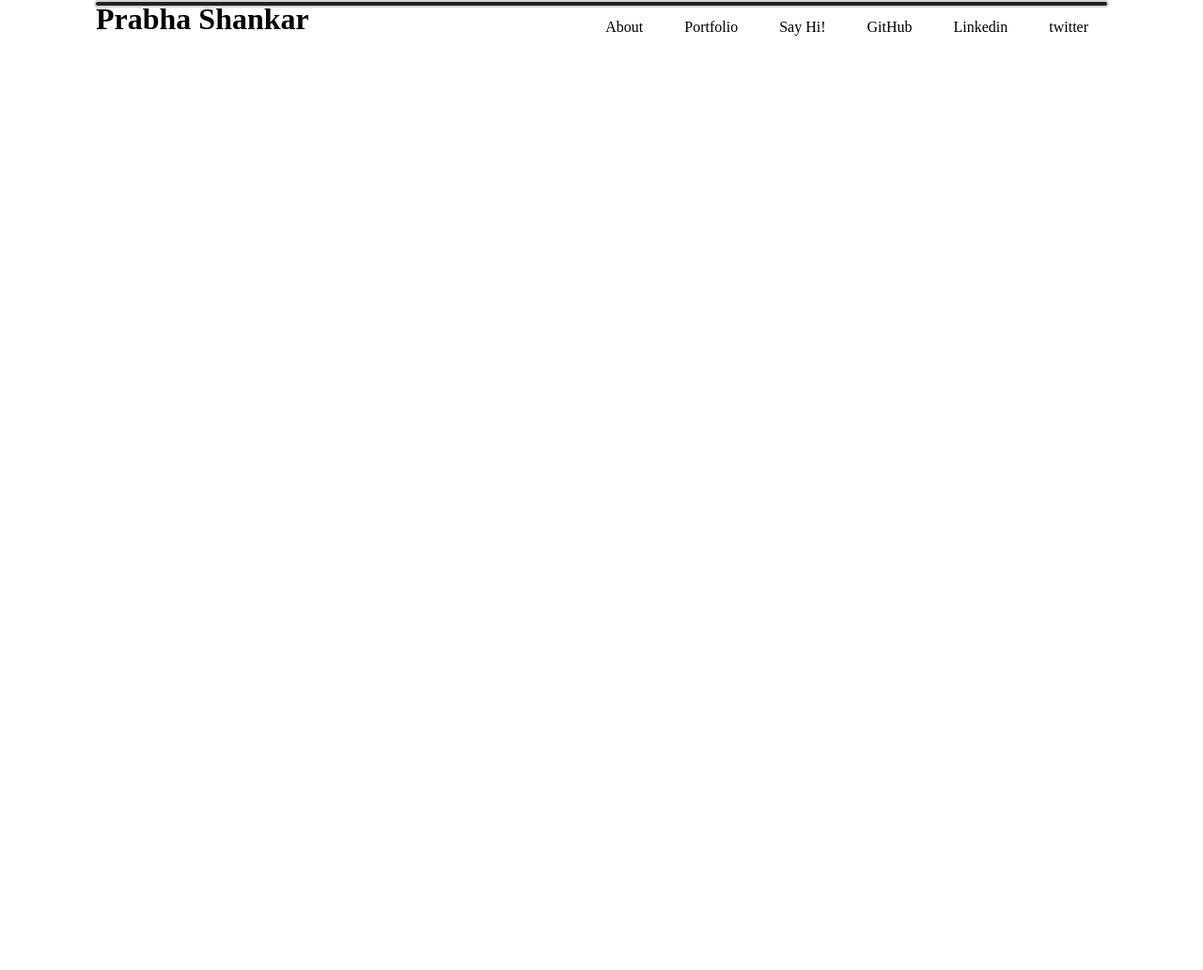
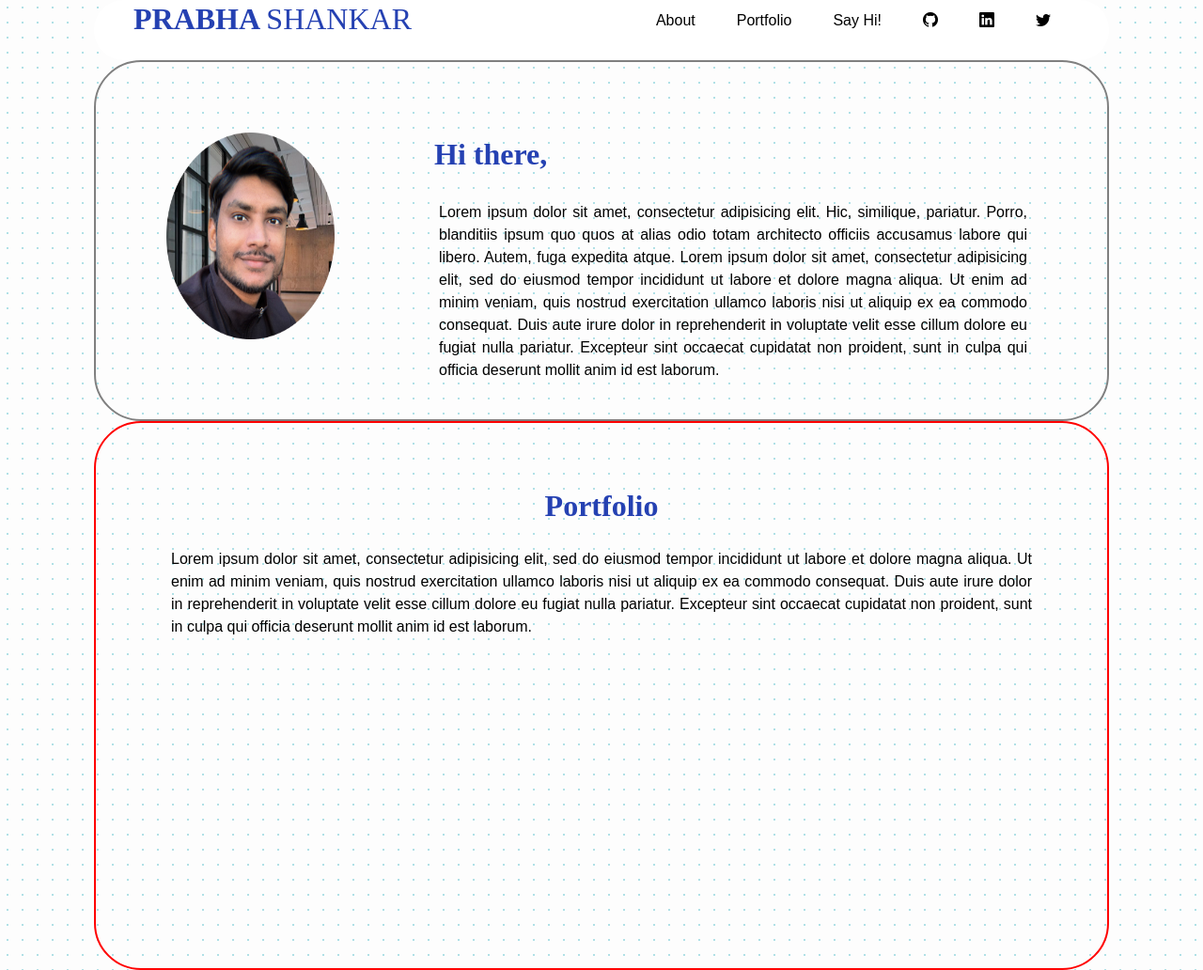
Before and after one commit to shankarprabha/Portfolio, a plain HTML site: page index.html in a window 1280 px wide. Shown: the whole page at 94% size. Before the commit the page ends 800 px from the top, so only its background shows below. Drawn offline with nearby package versions, Linux system fonts and the light colour scheme; a web font is replaced by a local one.

Commit message:
Version 2 - HTML & CSS
- Updated the Navbar (added icons)
- Create About me section
- Created Portfolio section

```diff
--- a/css/styles.css
+++ b/css/styles.css
@@ -1,24 +1,69 @@
 body{
-  background: #FFF;
   margin: 0 100px;
+  background-color: #fdfdfd;
+  background-image: radial-gradient(circle, powderblue 1px, rgba(0,0,0,0) 1px);
+  background-size: 1rem 1rem;
 }
 
 h1{
+  color: #2541B2;
   margin: 0;
+  padding-bottom: 10px;
+  font-family: 'DM Serif Display', serif;
+}
+ul{
+  margin: 0;
+  padding: 0;
 }
 li{
+  font-family: 'Poppins', sans-serif;
   list-style: none;
   display: inline-block;
-  padding: 0 20px;
+  width: auto;
+  padding: 8px 20px;
 }
+
+li:hover{
+  background-color: #2541B2;
+  color: white;
+  border: 0 solid black;
+  border-radius: 50px;
+}
+
+a{
+  text-decoration: none;
+  color: inherit;
+}
+a:active{
+  background-color: #2541B2;
+  color: white;
+  border: 0 solid black;
+  border-radius: 50px;
+}
+
+.name{
+  color: #2541B2;
+}
+
+.name:hover{
+  color: #1768AC;
+}
+
+.lastname{
+  font-weight:lighter;
+}
+
 
 .navbar{
   position: relative;
-  padding:2px 30px;
-  background: #222;
-  border: 2px solid lightgrey;
+  height: 40px;
+  width: auto;
+  background: #FFFFFF;
+  border: 2px solid #FFFFFF;
   border-radius: 50px;
+  padding-bottom: 20px;
 }
+
 
 .navLogo, .navLinks{
   display: inline-block;
@@ -26,10 +71,64 @@ li{
 }
 
 .navLogo{
-  top: 0;
-  left: 0;
+  height: 40px;
+  width: 30%;
+  left: 40px;
+
 }
 
 .navLinks{
-  right: 0;
+  height: 40px;
+  width: 70%;
+  top: 3px;
+  right: 40px;
+  text-align: right;
 }
+
+.aboutSection{
+  padding: 40px;
+  height: 300px;
+  width: auto;
+  border: 2px solid grey;
+  border-radius: 50px;
+}
+.aboutSection img{
+  height: 220px;
+  width: 18%;
+  padding: 35px;
+  float: left;
+}
+.bio{
+  padding: 40px;
+  width: auto;
+  margin-left: 280px;
+}
+
+
+.bio-para{
+  padding: 5px;
+  line-height: 1.5;
+  text-align: justify;
+  font-size: 1em;
+  font-family: 'Poppins', sans-serif;
+}
+
+.portfolioSection{
+  height: 500px;
+  width: auto;
+  padding: 40px;
+  border: 2px solid red;
+  border-radius: 50px;
+}
+
+.porto-heading{
+  padding: 30px 30px 0 30px;
+  text-align: center;
+}
+.porto-para{
+  padding: 10px 40px;
+  line-height: 1.5;
+  text-align: justify;
+  font-size: 1em;
+  font-family: 'Poppins', sans-serif;
+}
--- a/index.html
+++ b/index.html
@@ -1,34 +1,78 @@
 <!DOCTYPE html>
 <html lang="en" dir="ltr">
+
 <head>
   <meta charset="utf-8">
+
   <link rel="stylesheet" href="css/styles.css">
+  <link rel="preconnect" href="https://fonts.googleapis.com">
+  <link rel="preconnect" href="https://fonts.gstatic.com" crossorigin>
+  <link href="https://fonts.googleapis.com/css2?family=DM+Serif|Poppins+Display&display=swap" rel="stylesheet">
+  <link rel="stylesheet" href="https://cdn.jsdelivr.net/npm/bootstrap-icons@1.9.1/font/bootstrap-icons.css">
+
   <title>Prabha Shankar</title>
 </head>
+
 <body>
   <div class="wrapper">
 
     <div class="navbar">
-
       <div class="navLogo">
-          <h1><span>Prabha</span> Shankar</h1>
+        <h1 class="name">PRABHA <span class="lastname">SHANKAR</span></h1>
+      </div>
+      <div class="navLinks">
+        <ul>
+          <li><a href="#aboutSection">About</a></li>
+          <li><a href="#portfolioSection">Portfolio</a></li>
+          <li>Say Hi!</li>
+          <li><a href="https://github.com/shankarprabha" target="_blank"><i class="bi bi-github"></i></a></li>
+          <li><a href="https://linkedin.com/" target="_blank"><i class="bi bi-linkedin"></i></a></li>
+          <li><a href="https://twitter.com/" target="_blank"><i class="bi bi-twitter"></i></a></li>
+        </ul>
+      </div>
     </div>
 
-        <div class="navLinks">
-          <ul>
-            <li>About</li>
-            <li>Portfolio</li>
-            <li>Say Hi!</li>
-            <li>GitHub</li>
-            <li>Linkedin</li>
-            <li>twitter</li>
-          </ul>
+    <div class="mainContent">
+
+      <div class="aboutSection" id="aboutSection">
+        <img src="images/profile-pic.png" alt="profile_picture">
+        <div class="bio">
+          <h1>Hi there,</h1>
+          <p class="bio-para">Lorem ipsum dolor sit amet, consectetur adipisicing elit. Hic, similique, pariatur. Porro, blanditiis ipsum quo quos at alias odio totam architecto officiis accusamus labore qui libero. Autem, fuga expedita atque. Lorem
+            ipsum dolor sit amet, consectetur adipisicing elit, sed do eiusmod tempor incididunt ut labore et dolore magna aliqua. Ut enim ad minim veniam, quis nostrud exercitation ullamco laboris nisi ut aliquip ex ea commodo consequat. Duis aute
+            irure dolor in reprehenderit in voluptate velit esse cillum dolore eu fugiat nulla pariatur. Excepteur sint occaecat cupidatat non proident, sunt in culpa qui officia deserunt mollit anim id est laborum.
+
+          </p>
+        </div>
       </div>
 
+      <div class="portfolioSection" id="portfolioSection">
+        <h1 class="porto-heading">Portfolio</h1>
+        <p class="porto-para">Lorem ipsum dolor sit amet, consectetur adipisicing elit, sed do eiusmod tempor incididunt ut labore et dolore magna aliqua. Ut enim ad minim veniam, quis nostrud exercitation ullamco laboris nisi ut aliquip ex ea commodo consequat. Duis aute irure dolor in reprehenderit in voluptate velit esse cillum dolore eu fugiat nulla pariatur. Excepteur sint occaecat cupidatat non proident, sunt in culpa qui officia deserunt mollit anim id est laborum.</p>
+        <!--<div class="pf-board">
+          <div class="pf-board-card1">
+            <img src="" alt="">
+            <h1>Project 1</h1>
+            <p>Project Desc</p>
+          </div>
+          <div class="pf-board-card2">
+            <img src="" alt="">
+            <h1>Project 2</h1>
+            <p>Project Desc</p>
+          </div>
+          <div class="pf-board-card3">
+            <img src="" alt="">
+            <h1>Project 3</h1>
+            <p>Project Desc</p>
+          </div>
+        </div>-->
+
+      </div>
 
     </div>
 
   </div>
 
 </body>
+
 </html>
```
Also changed, not shown: images/profile-pic.png (added). Lines whose indentation alone changed are shown as unchanged.
